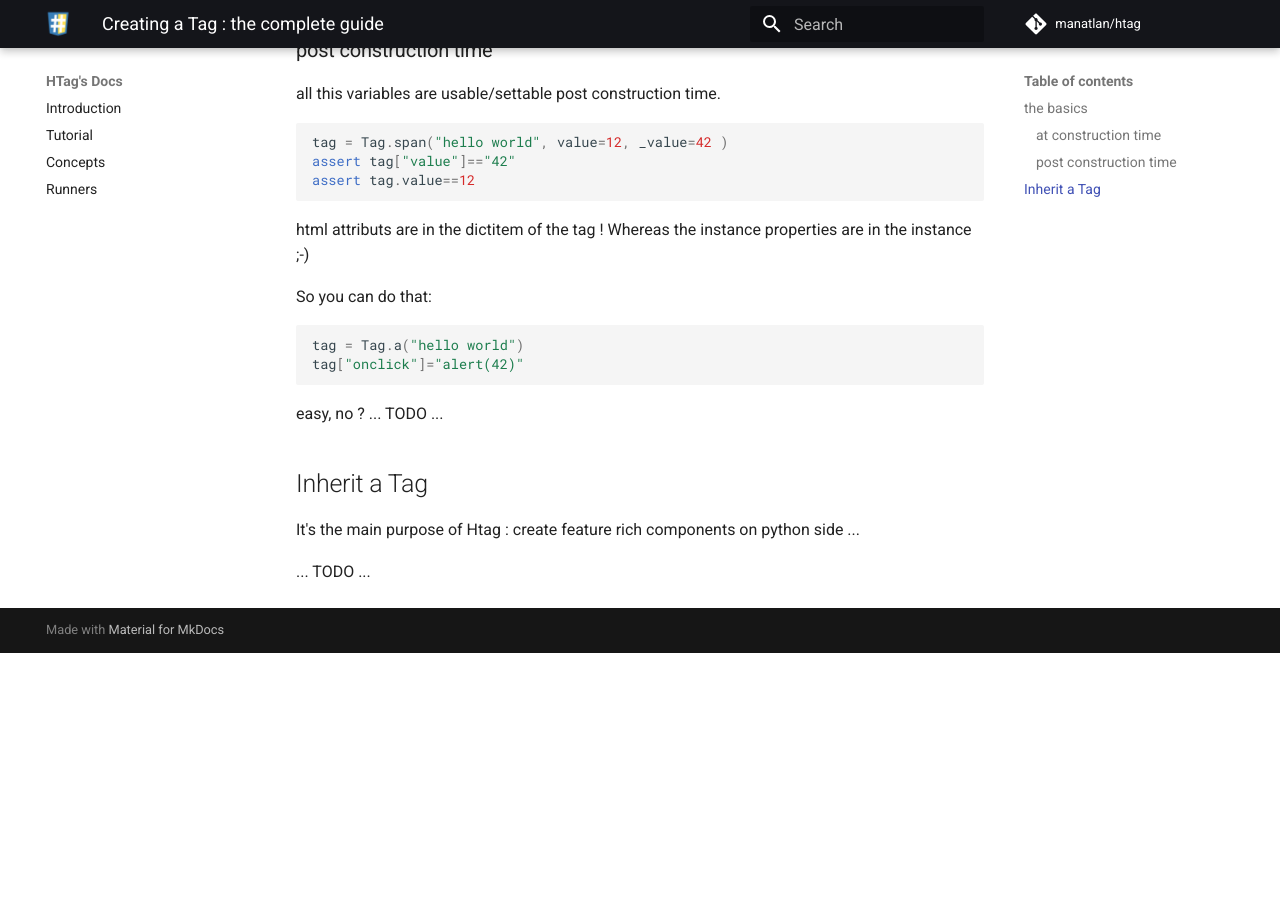
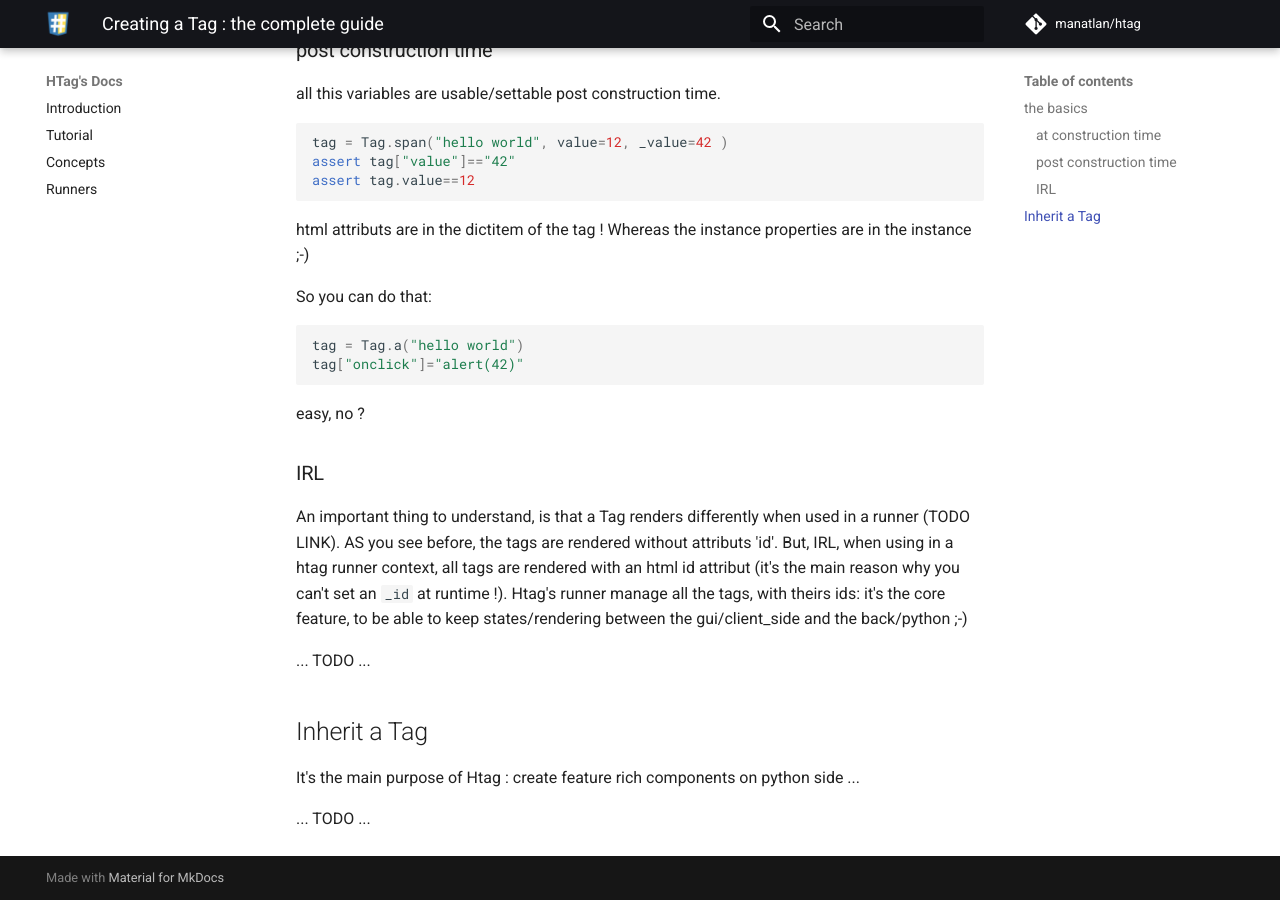
Before and after one commit to manatlan/htag, an MkDocs documentation site: the page built from docs/creating_a_tag.md, in a window 1280 px wide and 900 px high, scrolled down 1334 px. Built offline with MkDocs 1.6.1 and Material for MkDocs 9.7.7, drawn with Linux system fonts in a browser that asks for light colours; comment, search, counter and statistics services are not loaded; before the commit the page ends 1987 px from its top, so only the background shows below that.

Commit message:
Update creating_a_tag.md

````diff
--- a/docs/creating_a_tag.md
+++ b/docs/creating_a_tag.md
@@ -69,6 +69,13 @@ tag["onclick"]="alert(42)"
 ```
 
 easy, no ?
+
+### IRL
+
+An important thing to understand, is that a Tag renders differently when used in a runner (TODO LINK).
+AS you see before, the tags are rendered without attributs 'id'. But, IRL, when using in a htag runner context, all tags are rendered with an html id attribut (it's the main reason why you can't set an `_id` at runtime !). Htag's runner manage all the tags, with theirs ids: it's the core feature, to be able to keep states/rendering between the gui/client_side and the back/python ;-)
+
+
 ... TODO ...
 
 ## Inherit a Tag
````
